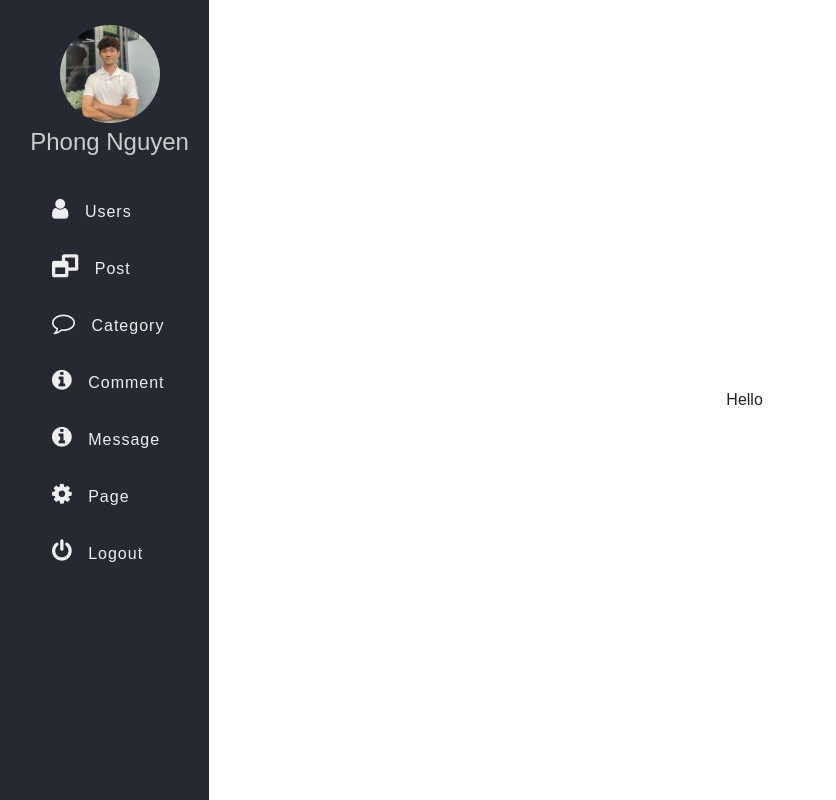
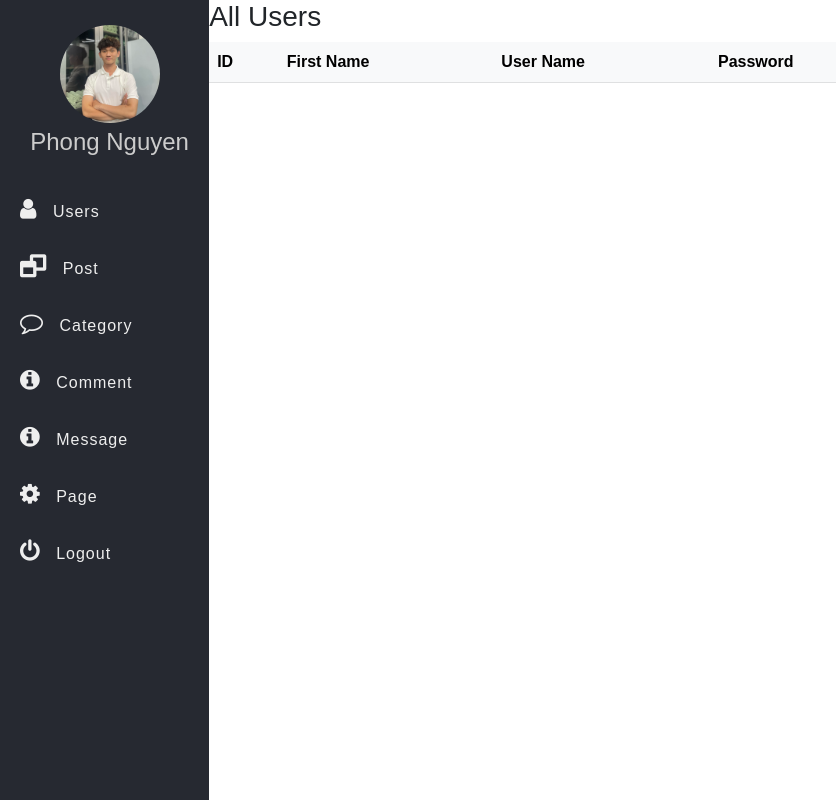
Before and after one commit to giaphong2004/WebDoAnMyBlog, a PHP site: page /admin/users.php in a window 1280 px wide. Shown: the part 62-862 px from the top of the page, without its empty margins (0-836 px from the left). Run offline with PHP 8.4, Linux system fonts and the light colour scheme; the visitor is signed in with stand-in values (Sample User, id 1); lists and menus that the app fills with data are empty.

Commit message:
thên chức năng user admin

```diff
--- a/admin/inc/side-nav.php
+++ b/admin/inc/side-nav.php
@@ -18,7 +18,7 @@
 				<img src="../img/avt.jpg">
 				<h4>Phong Nguyen</h4>
 			</div>
-			<ul>
+			<ul style="padding-left: 0px;">
 				<li>
 					<a href="Users.php">
 						<i class="fa fa-user" aria-hidden="true"></i>
--- a/admin/users.php
+++ b/admin/users.php
@@ -8,8 +8,9 @@ if (isset($_SESSION['admin_id']) && isset($_SESSION['username'])) {
 <head>
 	<title>Dashboard - Users</title>
 	<link rel="stylesheet" href="https://stackpath.bootstrapcdn.com/font-awesome/4.7.0/css/font-awesome.min.css">
-	<link rel="stylesheet" href="../css/side-bar.css">
+	<link rel="stylesheet" href="../css/bar-side.css">
 	<link href="https://cdn.jsdelivr.net/npm/bootstrap@5.3.0/dist/css/bootstrap.min.css" rel="stylesheet" integrity="sha384-9ndCyUaIbzAi2FUVXJi0CjmCapSmO7SnpJef0486qhLnuZ2cdeRhO02iuK6FUUVM" crossorigin="anonymous">
+	<link rel="stylesheet" href="../css/style.css">
 </head>
 <body>
 	<?php
@@ -17,7 +18,22 @@ if (isset($_SESSION['admin_id']) && isset($_SESSION['username'])) {
 
 	include "inc/side-nav.php";
 	?>
-	Hello
+	<div class="main-table">
+		<table class="table t1">
+			<thead class="table-light">
+				<h3>All Users</h3>
+				<tr>
+					<th scope="col">ID</th>
+					<th scope="col">First Name</th>
+					<th scope="col">User Name</th>
+					<th scope="col">Password</th>
+				</tr>
+			</thead>
+			<tbody>
+
+			</tbody>
+		</table>
+	</div>
 
 		</section>
 	</div>
--- a/admin/css/side-bar.css
+++ b/css/bar-side.css
@@ -50,30 +50,11 @@
 .body {
 	display: flex;
 }
-.section-1 {
-	width: 100%;
-	background: url("../img/bg.jpg");
-	background-size: cover;
-	background-position: center;
-	display: flex;
-	justify-content: center;
-	align-items: center;
-	flex-direction: column;
-}
-.section-1 h1 {
-	color: #fff;
-	font-size: 60px;
-}
-.section-1 p {
-	color: #127b8e;
-	font-size: 20px;
-	background: #fff;
-	padding: 7px;
-	border-radius: 5px;
-}
+
 .side-bar ul {
 	margin-top: 20px;
 	list-style: none;
+	padding-left: 0;
 }
 .side-bar ul li {
 	font-size: 16px;
--- a/css/side-bar.css
+++ /dev/null
@@ -1,117 +0,0 @@
-* {
-	padding: 0;
-	margin: 0;
-	box-sizing: border-box;
-	font-family: arial, sans-serif;
-}
-.header {
-	display: flex;
-	justify-content: space-between;
-	align-items: center;
-	padding: 15px 30px;
-	background: #23242b;
-	color: #fff;
-}
-.u-name {
-	font-size: 20px;
-	padding-left: 17px;
-}
-.u-name b {
-	color: #127b8e;
-}
-.header i {
-	font-size: 30px;
-	cursor: pointer;
-	color: #fff;
-}
-.header i:hover {
-	color: #127b8e;
-}
-.user-p {
-	text-align: center;
-	padding-left: 10px;
-	padding-top: 25px;
-}
-.user-p img {
-	width: 100px;
-	border-radius: 50%;
-}
-.user-p h4 {
-	color: #ccc;
-	padding: 5px 0;
-
-}
-.side-bar {
-	width: 250px;
-	background: #262931;
-	min-height: 100vh;
-	transition: 500ms width;
-}
-.body {
-	display: flex;
-}
-.section-1 {
-	width: 100%;
-	background-size: cover;
-	background-position: center;
-	display: flex;
-	justify-content: center;
-	align-items: center;
-	flex-direction: column;
-}
-.section-1 h1 {
-	color: #fff;
-	font-size: 60px;
-}
-.section-1 p {
-	color: #127b8e;
-	font-size: 20px;
-	background: #fff;
-	padding: 7px;
-	border-radius: 5px;
-}
-.side-bar ul {
-	margin-top: 20px;
-	list-style: none;
-}
-.side-bar ul li {
-	font-size: 16px;
-	padding: 15px 0px;
-	padding-left: 20px;
-	transition: 500ms background;
-	white-space: nowrap;
-	overflow: hidden;
-	text-overflow: ellipsis;
-}
-.side-bar ul li:hover {
-	background: #127b8e;
-}
-.side-bar ul li a {
-	text-decoration: none;
-	color: #eee;
-	cursor: pointer;
-	letter-spacing: 1px;
-}
-.side-bar ul li a i {
-	display: inline-block;
-	padding-right: 10px;
-	font-size: 23px;
-}
-#navbtn {
-	display: inline-block;
-	margin-left: 70px;
-	font-size: 20px;
-	transition: 500ms color;
-}
-#checkbox {
-	display: none;
-}
-#checkbox:checked ~ .body .side-bar {
-	width: 60px;
-}
-#checkbox:checked ~ .body .side-bar .user-p{
-	visibility: hidden;
-}
-#checkbox:checked ~ .body .side-bar a span{
-	display: none;
-}
--- a/css/style.css
+++ b/css/style.css
@@ -1,6 +1,41 @@
+.main-block-card{
+    width: 90%;
+}
+.category-aside{
+    width: 100%;
+}
+
+.aside-main{
+    width: 30%;
+}
+
+.main-blog{
+    width: 70%;
+}
+
 .w-450 {
 	width: 450px;
 }
 .vh-100 {
 	min-height: 100vh;
 }
+/*admin*/
+.section-1{
+	width: 100%;
+}
+.main-table {
+	width: 90%;
+	max-width: 700px;
+}
+@media only screen and (max-width: 768px) {
+    .aside-main{
+        display: none;
+    }
+
+    .main-blog{
+        width: 100%;
+    }
+    .main-block-card{
+        width: 100%;
+    }
+}
```
